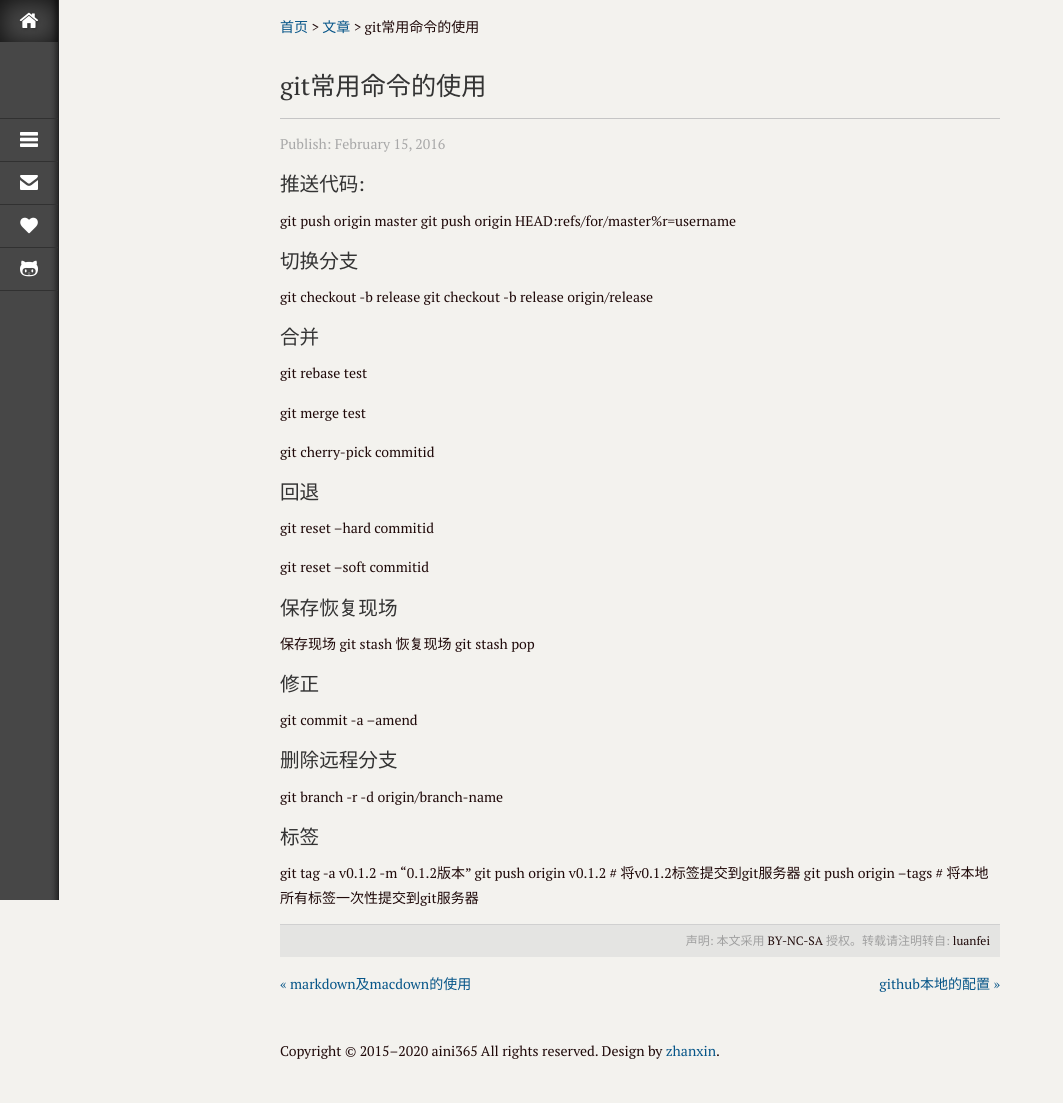
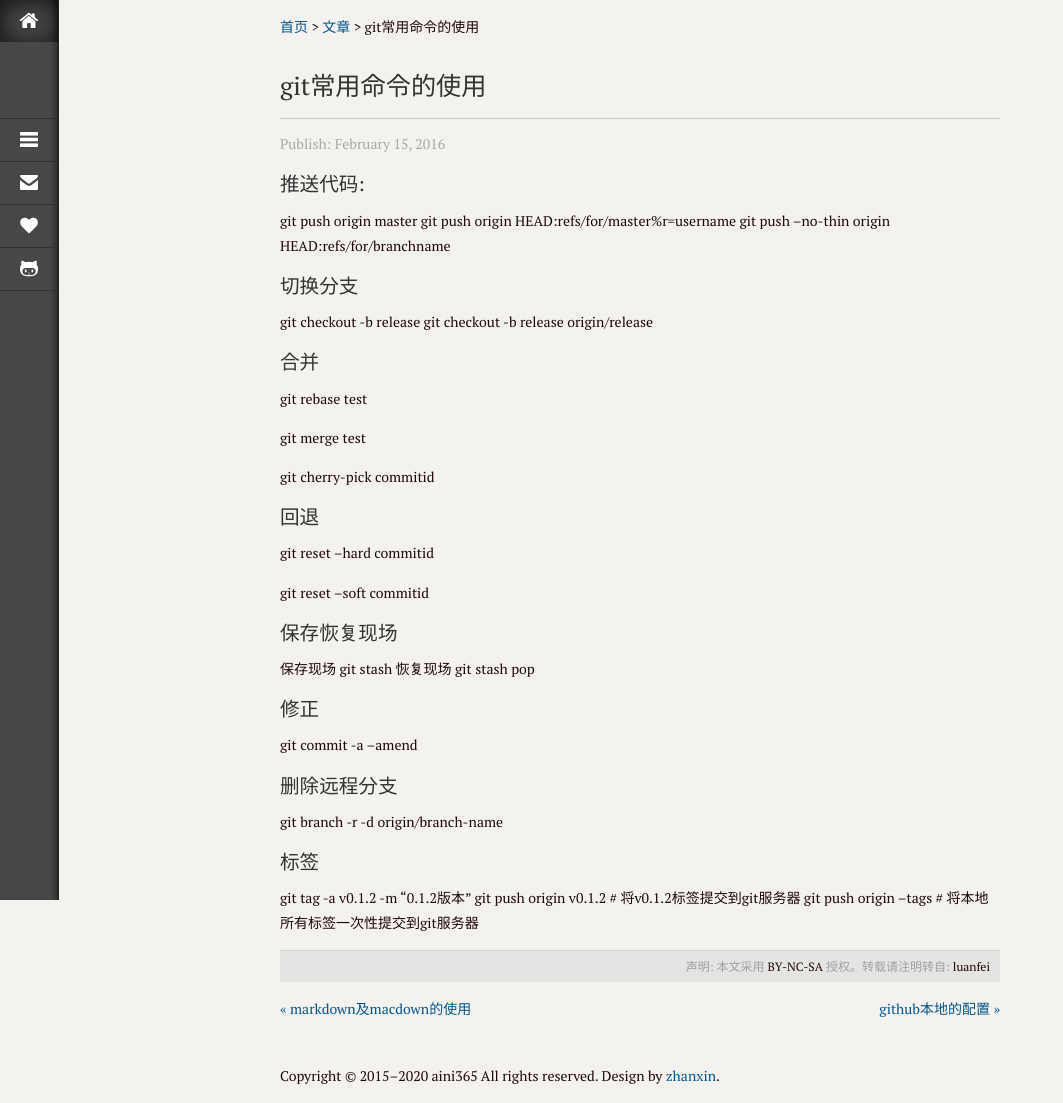
Before and after one commit to luanfei/luanfei.github.io, a Jekyll site: the page built from _posts/2016-02-15-git.markdown, in a window 1280 px wide. Shown: the whole page, without its empty margins (0-1063 px from the left). Built offline with Jekyll 4.4.1, drawn with Linux system fonts in a browser that asks for light colours; before the commit the page ends 1077 px from its top, so only the background shows below that.

Commit message:
Update 2016-02-15-git.markdown

```diff
--- a/_posts/2016-02-15-git.markdown
+++ b/_posts/2016-02-15-git.markdown
@@ -15,6 +15,7 @@ tags:
 
 git push origin master
 git push origin HEAD:refs/for/master%r=username
+git push --no-thin origin HEAD:refs/for/branchname
 
 ### 切换分支
 
```
